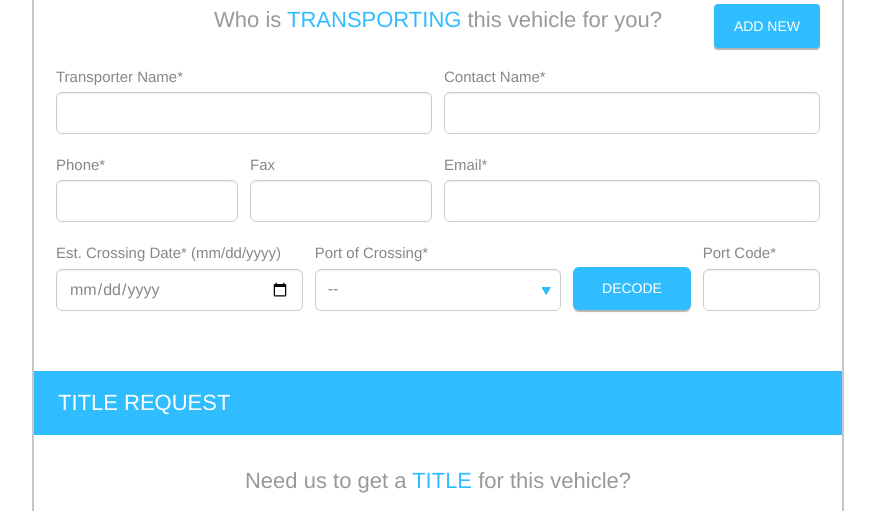
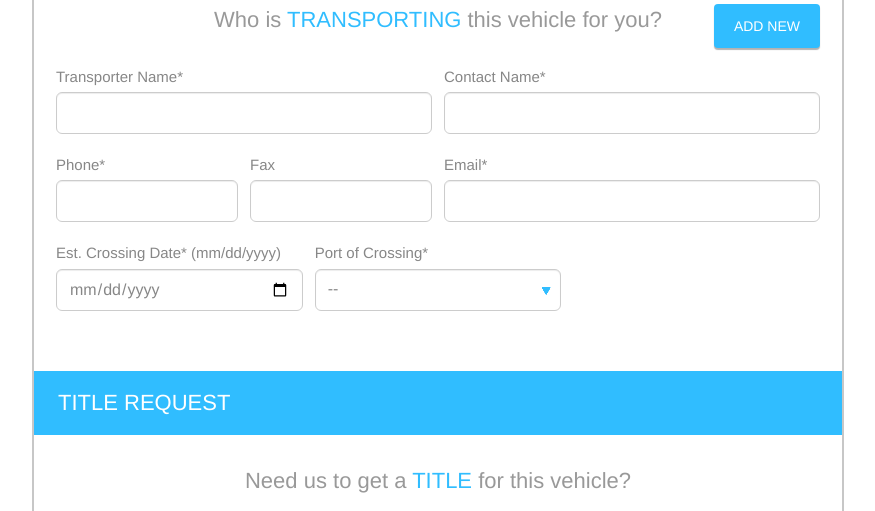
Before and after one commit to motorsmartusa/msus, a PHP site: page /step-3.php in a window 1280 px wide. Shown: the part 1278-1789 px from the top of the page, without its empty margins (202-1077 px from the left). Run offline with PHP 8.4, Linux system fonts and the light colour scheme.

Commit message:
remove decode and port code

```diff
--- a/step-3.php
+++ b/step-3.php
@@ -209,12 +209,8 @@
                         <option selected>--</option>
                       </select>
                     </div>
-                    <div class="col-md-2">
-                      <a href="javascript:;" class="btn btn-primary btn-lg vin-decoder" role="button">DECODE</a>
-                    </div>
-                    <div class="col-md-2">
-                      <label>Port Code*</label>
-                      <input type="text" class="form-control" name="trans_port_code" required>
+                    <div class="col-md-4">
+
                     </div>
                   </div>
 
```
